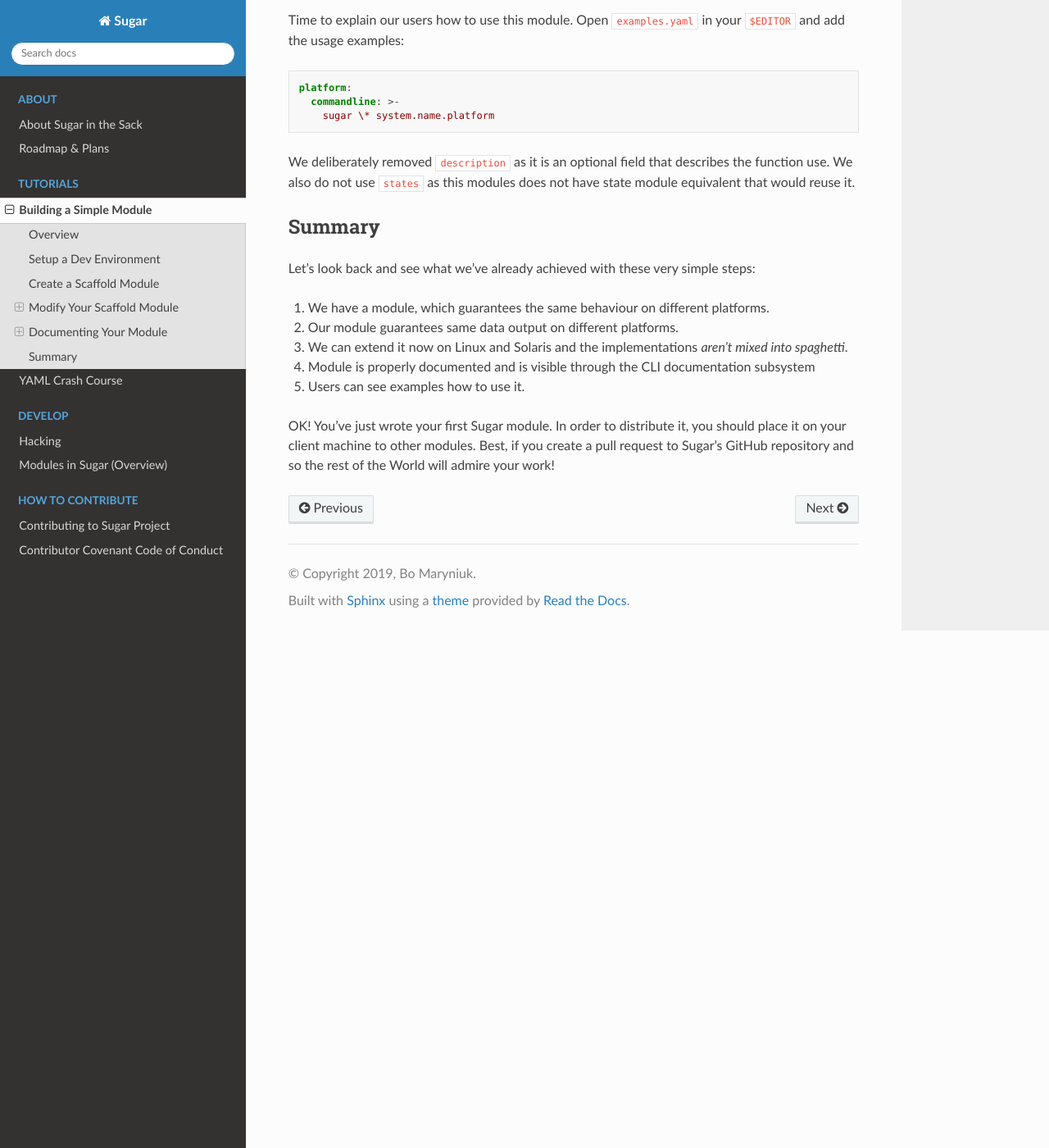
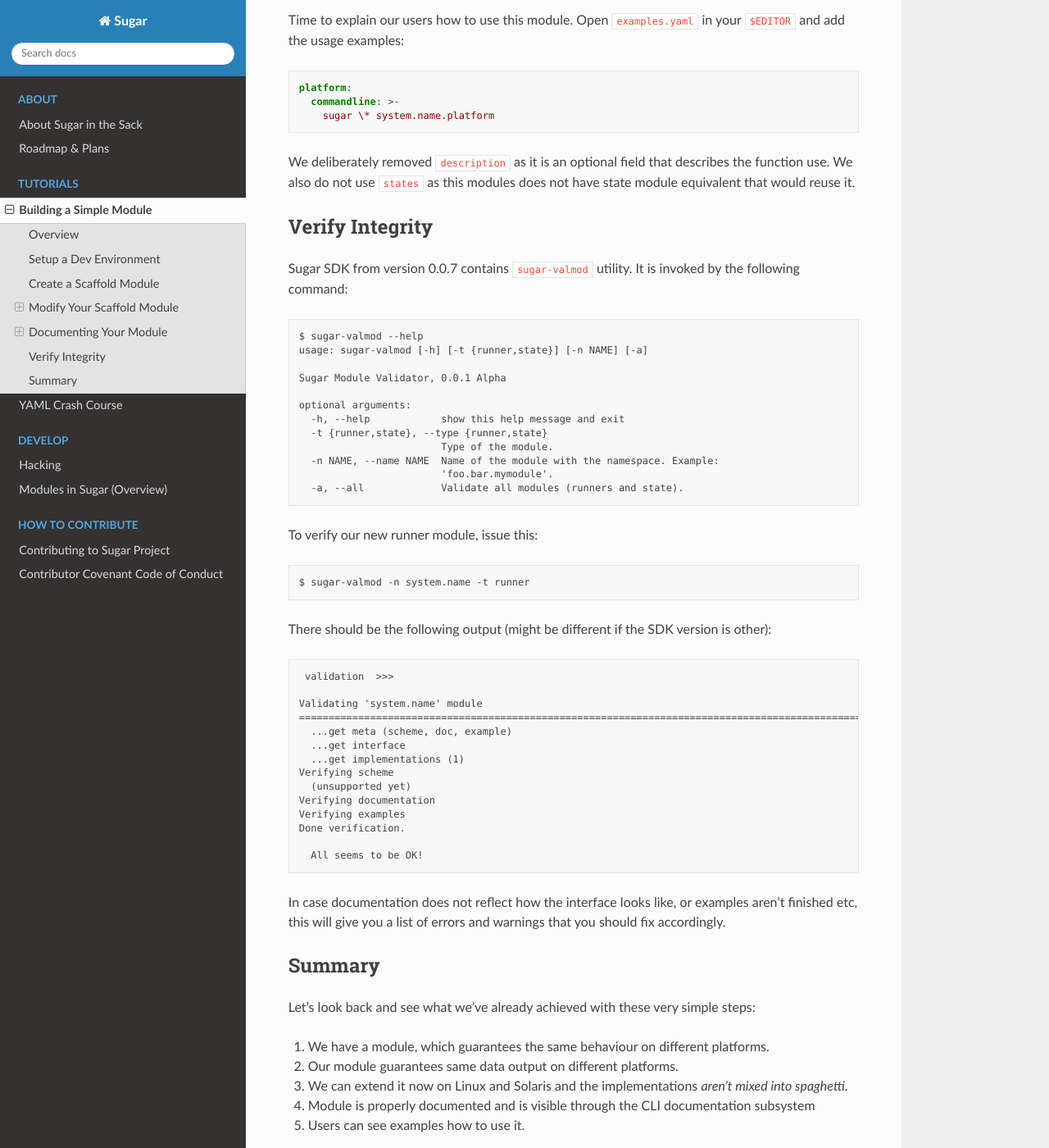
Before and after one commit to sugarsack/sugar, a Sphinx documentation site: the page built from docs/tutor_runner_module.md, in a window 1280 px wide and 1400 px high, scrolled down 7246 px. Shown: the whole window at 82% size. Built offline with Sphinx 7.4.7 and the Read the Docs theme 2.0.0, drawn with Linux system fonts in a browser that asks for light colours.

Commit message:
Add section about valmod utility

````diff
--- a/docs/tutor_runner_module.md
+++ b/docs/tutor_runner_module.md
@@ -356,6 +356,56 @@
 the function use. We also do not use `states` as this modules does not have state
 module equivalent that would reuse it.
 
+## Verify Integrity
+
+Sugar SDK from version 0.0.7 contains `sugar-valmod` utility. It is invoked
+by the following command:
+
+```text
+$ sugar-valmod --help
+usage: sugar-valmod [-h] [-t {runner,state}] [-n NAME] [-a]
+
+Sugar Module Validator, 0.0.1 Alpha
+
+optional arguments:
+  -h, --help            show this help message and exit
+  -t {runner,state}, --type {runner,state}
+                        Type of the module.
+  -n NAME, --name NAME  Name of the module with the namespace. Example:
+                        'foo.bar.mymodule'.
+  -a, --all             Validate all modules (runners and state).
+```
+
+To verify our new runner module, issue this:
+
+```text
+$ sugar-valmod -n system.name -t runner
+```
+
+There should be the following output (might be different if the SDK version is other):
+
+```text
+ validation  >>>
+
+Validating 'system.name' module
+=======================================================================================================================================
+  ...get meta (scheme, doc, example)
+  ...get interface
+  ...get implementations (1)
+Verifying scheme
+  (unsupported yet)
+Verifying documentation
+Verifying examples
+Done verification.
+
+  All seems to be OK!
+
+```
+
+In case documentation does not reflect how the interface looks like, or examples
+aren't finished etc, this will give you a list of errors and warnings that you
+should fix accordingly.
+
 ## Summary
 
 Let's look back and see what we've already achieved with these very simple steps:
````
